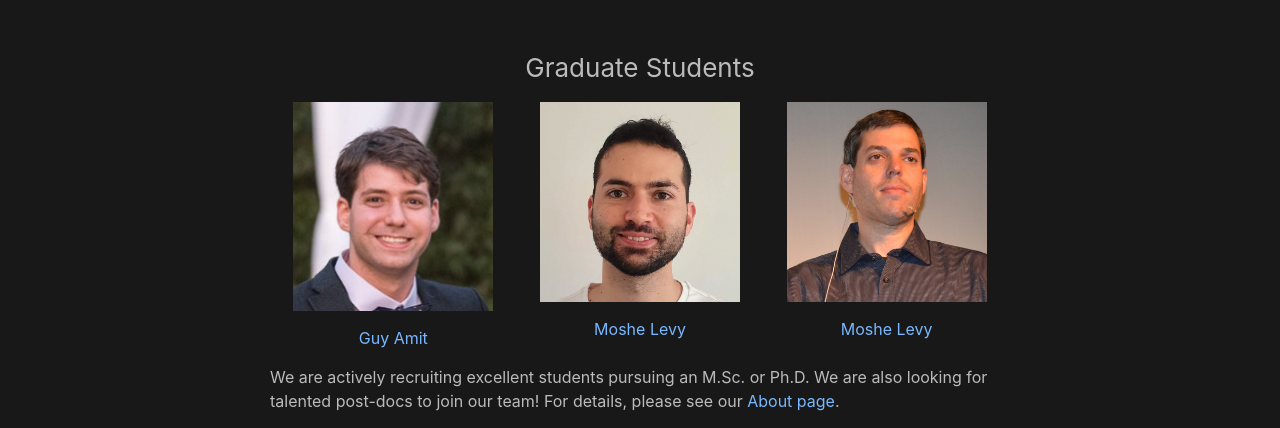
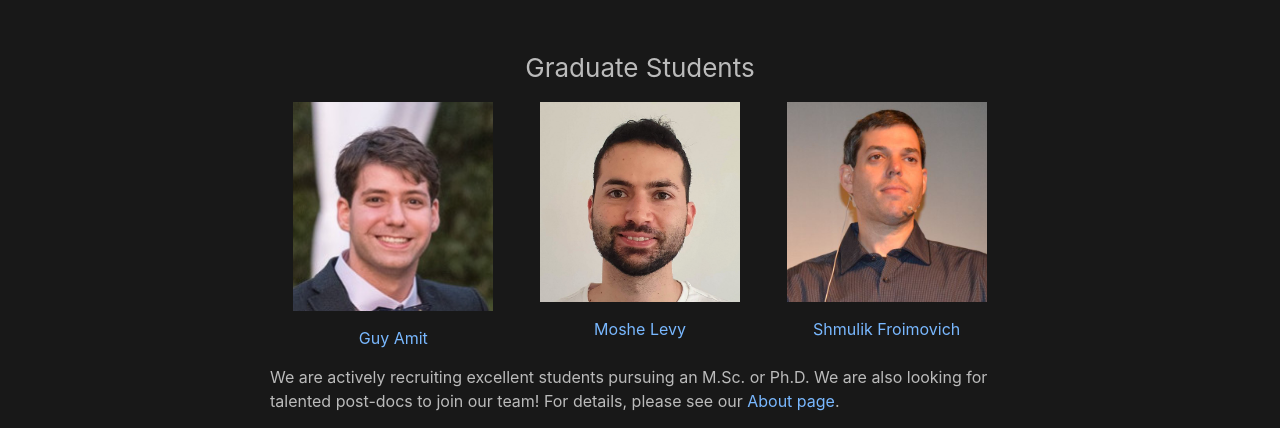
Before and after one commit to Offensive-AI-Lab/Offensive-AI-Lab.github.io, a Jekyll site: the page built from members.md, in a window 1280 px wide. Shown: the part 505-933 px from the top of the page. Built offline with Jekyll 4.4.1, drawn with Linux system fonts in a browser that asks for light colours.

Commit message:
Fixed Shmulik details

```diff
--- a/members.md
+++ b/members.md
@@ -43,7 +43,7 @@ permalink: /members/
                 <img width="200" height="auto" src="{{site.baseurl}}/assets/members/shmulik.froimovich.jpg" >
                 </a>
 				<p align="center">
-                <a href="{{site.baseurl}}/shmulik.froimovich/" style="text-decoration: none">Moshe Levy</a>
+                <a href="{{site.baseurl}}/shmulik.froimovich/" style="text-decoration: none">Shmulik Froimovich</a>
             </p>
 			</p>
         </div>
```
Also changed, not shown: assets/members/shmulik.froimovich.jpg.
